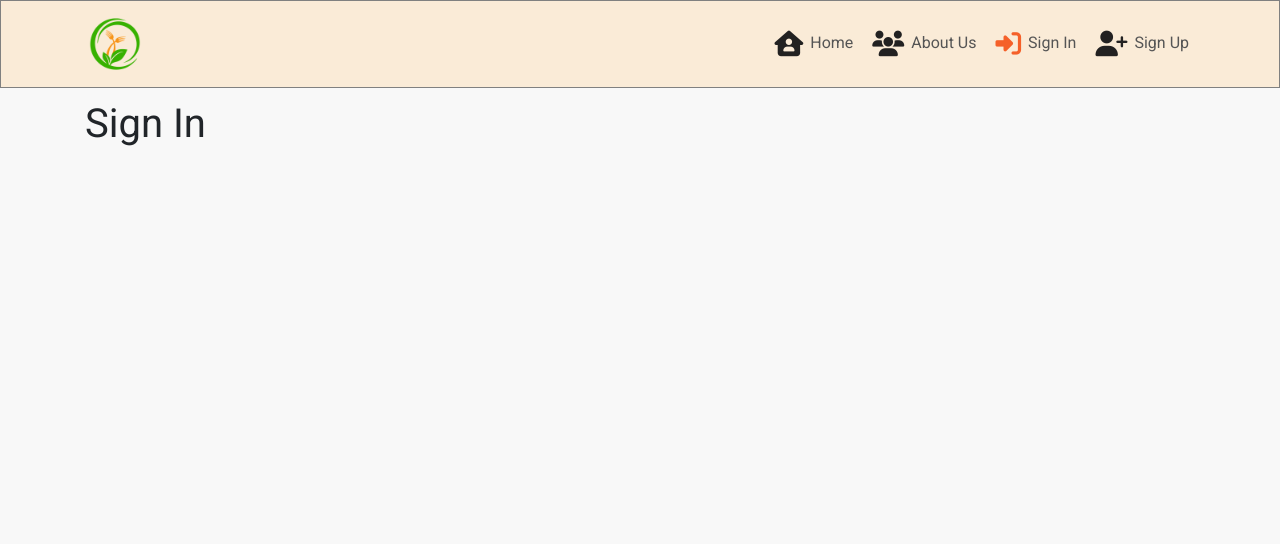
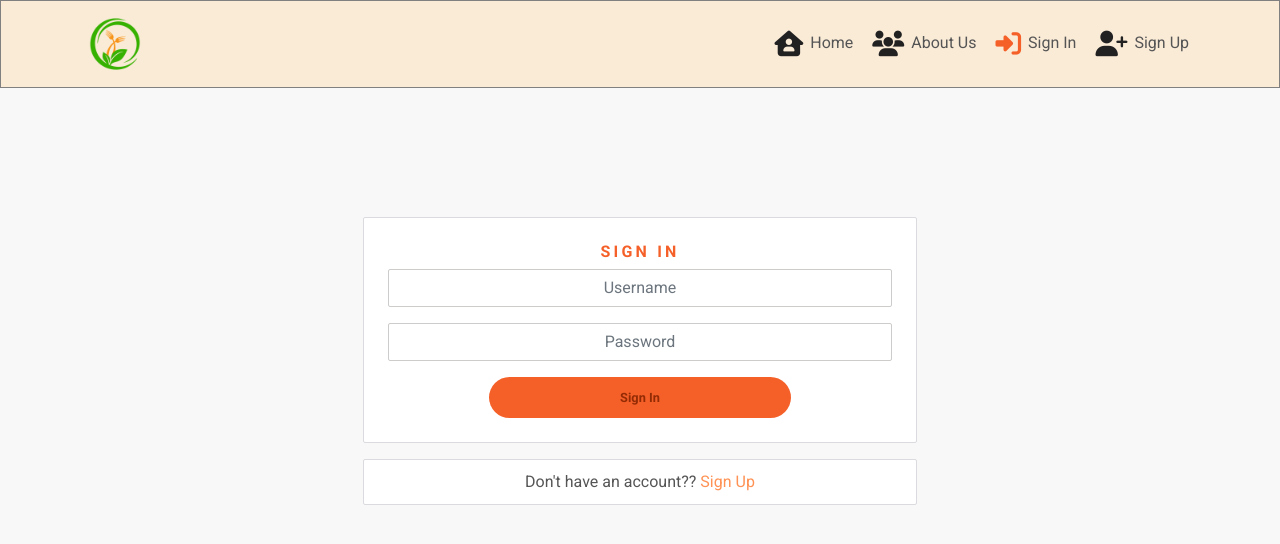
Before and after one commit to Dayasuvagiya/project-5, a React (Create React App) app: page /signin in a window 1280 px wide. Shown: the top 544 px of the page. Built offline with nearby package versions, Linux system fonts and the light colour scheme.

Commit message:
Create Signin page: - Create page using bootstrap - Add style to signup page - Set Event handler - Set Error message

```diff
--- a/src/App.js
+++ b/src/App.js
@@ -4,6 +4,7 @@
 import {Switch,Route} from 'react-router-dom';
 import "./api/axiosDefault";
 import SignUp from "./pages/auth/SignUp";
+import SignIn from "./pages/auth/SignIn";
 
 function App() {
   return (
@@ -13,7 +14,7 @@
         <Switch>
           <Route exact path="/" render={() => <h1>Home page</h1>} />
           <Route exact path="/aboutus" render={() => <h1>About Us</h1>} />
-          <Route exact path="/signin" render={() => <h1>Sign In</h1>} />
+          <Route exact path="/signin" render={() => <SignIn />} />
           <Route exact path="/signup" render={() => <SignUp />} />
           <Route render={() => <p>Page not found!</p>} />
         </Switch>
--- /dev/null
+++ b/src/pages/auth/SignIn.js
@@ -0,0 +1,105 @@
+import React, {useState} from "react";
+import { Link } from "react-router-dom";
+import btnStyles from "../../styles/Button.module.css";
+import appStyles from "../../App.module.css";
+import axios from "axios";
+import styles from "../../styles/SigIn.module.css";
+
+import { Form, Button, Col, Row, Container, Alert, } from "react-bootstrap";
+import { useHistory } from "react-router-dom";
+
+const SignIn = () => {
+
+  const [signInData, setSignInData] = useState({
+      username: "",
+      password: "",
+    });
+  const { username, password } = signInData;
+  const [errors, setError] = useState({});
+
+  const history = useHistory();
+
+  const handleChange = (event) => {
+    setSignInData({
+      ...signInData,
+      [event.target.name]: event.target.value,
+    });
+  };
+
+  const handleSubmit = async(event) => {
+    event.preventDefault();
+    try {
+      await axios.post("/dj-rest-auth/login/", signInData);
+      history.push("/");
+    } catch (err){
+      setError(err.response?.data)
+    }
+  };
+
+  return (
+    <Row className={styles.Row}>
+      <Col className={styles.SigninMain} md={6} >
+        <Container className={`${appStyles.Content} p-4 `}>
+          <h1 className={styles.Header}>sign in</h1>
+
+          <Form onSubmit={handleSubmit}>
+            <Form.Group controlId="username">
+              <Form.Label className="d-none">Username</Form.Label>
+              <Form.Control
+                type="text"
+                name="username"
+                placeholder="Username"
+                className={styles.UserInput}
+                value={username}
+                onChange={handleChange}
+                />
+            </Form.Group>
+            {errors.username?.map((message, idx) => (
+              <Alert variant="warning" key={idx}>
+                {message}
+              </Alert>
+            ))}
+
+            <Form.Group controlId="password">
+              <Form.Label className="d-none">Password</Form.Label>
+              <Form.Control
+                type="password"
+                name="password"
+                placeholder="Password"
+                className={styles.UserInput}
+                value={password}
+                onChange={handleChange}
+                />
+            </Form.Group>
+            {errors.password?.map((message, idx) => (
+              <Alert variant="warning" key={idx}>
+                {message}
+              </Alert>
+            ))}
+
+            <Button
+              type="submit"
+              className={`${btnStyles.Button} ${btnStyles.Wide} ${btnStyles.ButtonColor}`}
+              >
+                Sign In
+            </Button>
+
+            {errors.non_field_errors?.map((message, idx) => (
+              <Alert key={idx} variant="warning" className="mt-3">
+                {message}
+              </Alert>
+            ))}
+
+          </Form>
+        </Container>
+        <Container className={`mt-3 ${appStyles.Content}`}>
+          <Link className={styles.Link} to="/signup">
+            Don't have an account?? <span>Sign Up</span>
+          </Link>
+        </Container>
+      </Col>
+    </Row>
+  );
+};
+
+export default SignIn;
--- /dev/null
+++ b/src/styles/SigIn.module.css
@@ -0,0 +1,54 @@
+.Row {
+    height: calc(100vh - 81px);
+}
+
+.SigninMain {
+    margin:0 auto;
+    display:block;
+    padding: 0.5rem!important;
+    margin-top: 6.8rem;
+}
+
+.UserInput {
+  background: #ffffff;
+  box-sizing: border-box;
+  border-radius: 2px;
+  color: #7177a1;
+  text-align: center;
+  padding: 10px;
+  border: solid 1px rgb(206, 204, 203);
+}
+
+.Header {
+  font-style: normal;
+  font-weight: bold;
+  font-size: 16px;
+  line-height: 19px;
+  text-align: center;
+  letter-spacing: 0.2em;
+  text-transform: uppercase;
+  color: rgb(245, 96, 41);
+}
+
+.Link {
+  text-decoration: none;
+  text-align: center;
+  display: block;
+  margin: auto;
+}
+
+.Link span {
+  color: #ff9254;
+}
+
+.Container {
+  padding: 30px 10px;
+}
+
+.SignInCol {
+  height: 320px;
+}
+
+.SignUpCol {
+  height: 375px;
+}
```
